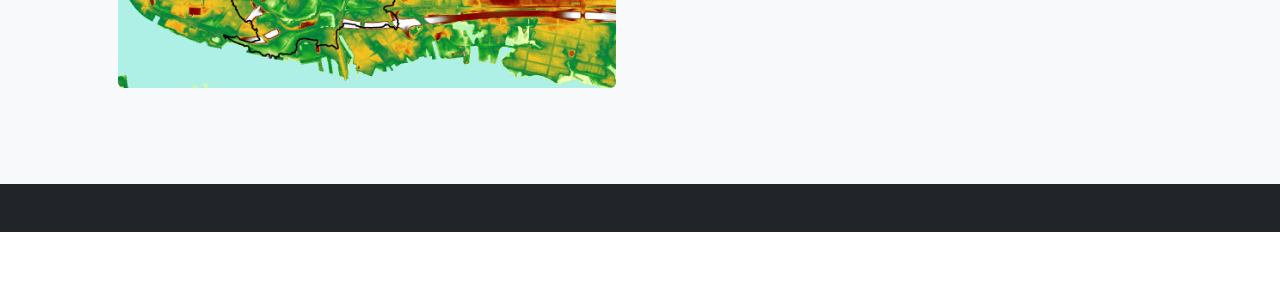
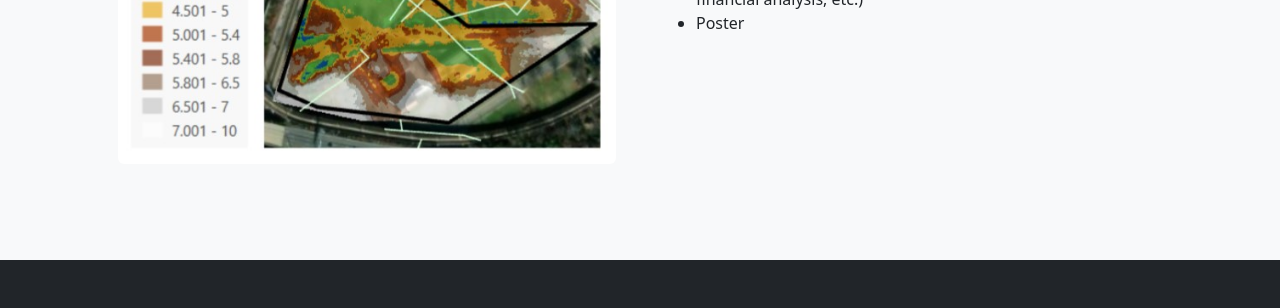
Before and after one commit to VTcreekgeeks/VTcreekgeeks.github.io, a plain HTML site: page final.html in a window 1280 px wide. Shown: the part 660-968 px from the top of the page. Before the commit the page ends 892 px from the top, so only its background shows below. Drawn offline with nearby package versions, Linux system fonts and the light colour scheme.

```diff
--- a/final.html
+++ b/final.html
@@ -49,7 +49,7 @@
             <section class="py-5 bg-light" id="scroll-target">
                 <div class="container px-5 my-5">
                     <div class="row gx-5 align-items-center">
-                        <div class="col-lg-6"><img class="img-fluid rounded mb-5 mb-lg-0" src="assets/dem.png" alt="..." /></div>
+                        <div class="col-lg-6"><img class="img-fluid rounded mb-5 mb-lg-0" src="assets/Screenshot 2023-12-12 204600.jpg" alt="..." /></div>
                         <div class="col-lg-6">
                             <h2 class="fw-bolder">Project Deliverables </h2>
                             <p class="lead fw-normal text-muted mb-0">
```
Also changed, not shown: assets/Screenshot 2023-12-12 204600.jpg (added).
